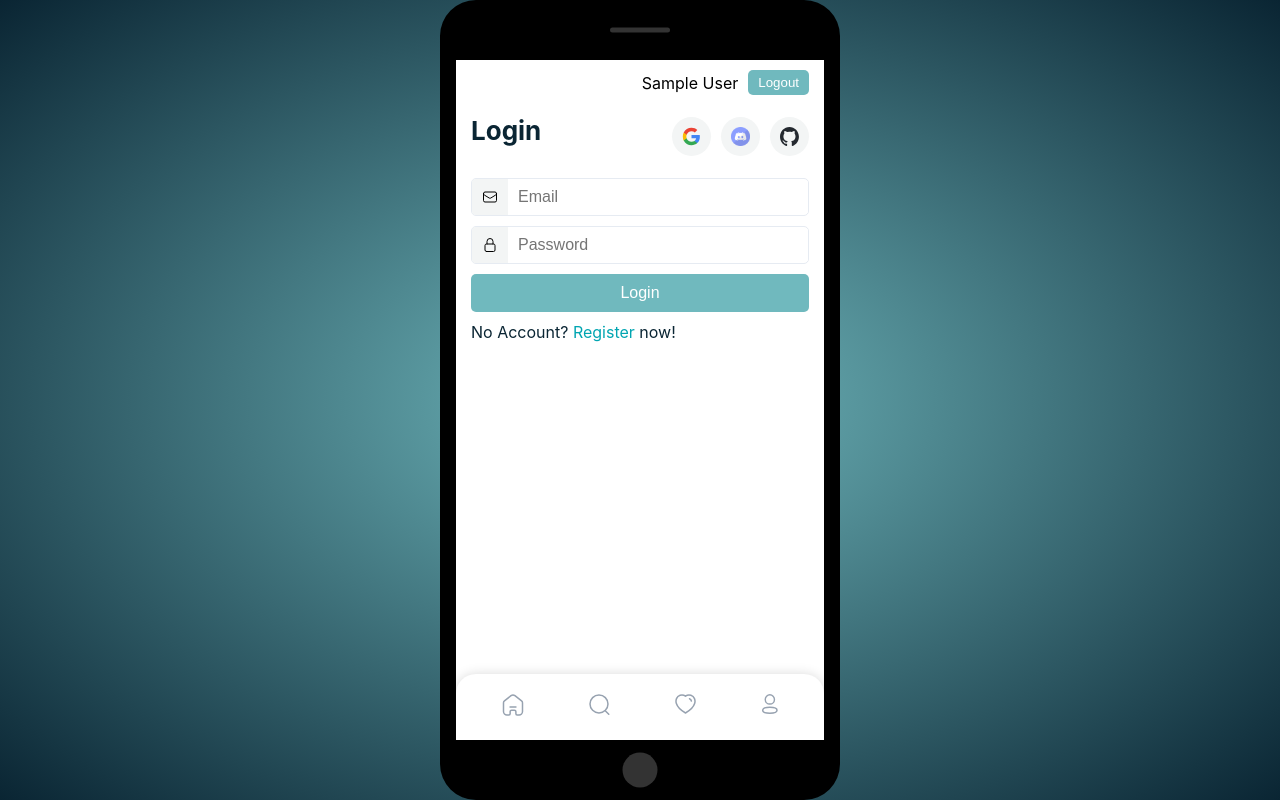
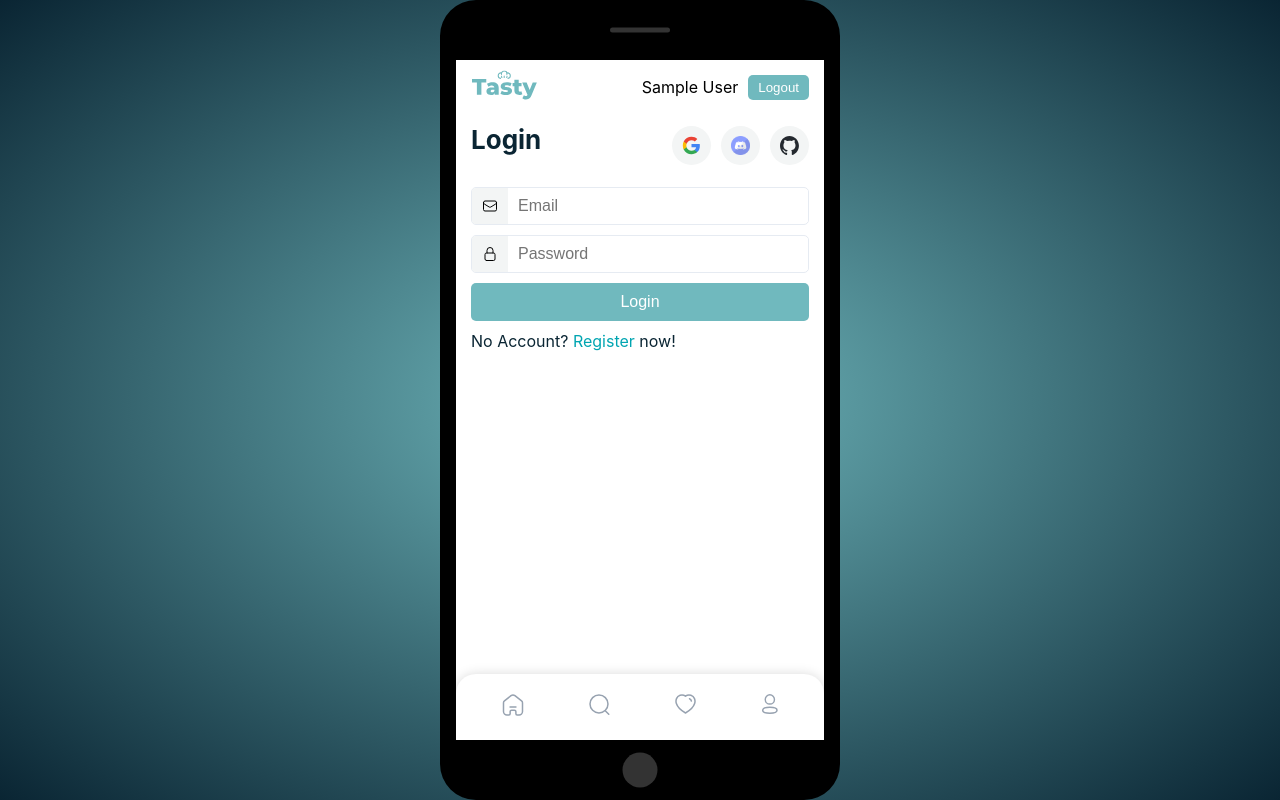
Before and after one commit to elmin-musija/tasty-next, a Next.js app: page /auth/login in a window 1280 px wide. Built offline with nearby package versions, Linux system fonts and the light colour scheme; no server answers; sample sign-in values are in the browser's storage.

Commit message:
feat: add tasty logo to header

```diff
--- a/components/header/header.js
+++ b/components/header/header.js
@@ -18,6 +18,10 @@ function Header() {
 	return (
 		<>
 			<div className={styles.header}>
+				<div>
+					<img src="/logo-blue.svg" alt="Logo" className={styles.logo} />
+				</div>
+				<div className={styles.user}>
 					{session &&
 						status === "authenticated" &&
 						router.pathname !== "/profile" && (
@@ -30,6 +34,7 @@ function Header() {
 						status !== "authenticated" && <LoginButton />}
 					{status === "authenticated" && <LogoutButton />}
 				</div>
+			</div>
 			{router.pathname !== "/auth/login" &&
 				router.pathname !== "/auth/signin" &&
 				router.pathname !== "/profile" && <Searchbar />}
--- a/components/header/header.module.css
+++ b/components/header/header.module.css
@@ -1,7 +1,19 @@
 .header {
 	display: flex;
-	justify-content: flex-end;
+	justify-content: space-between;
 	align-items: center;
 	gap: 1rem;
 	margin: 1rem var(--phonePadding) 2rem;
 }
+
+.logo {
+	height: 3rem;
+	width: auto;
+}
+
+.user {
+	display: flex;
+	align-items: center;
+	justify-content: flex-end;
+	gap: 1rem;
+}
--- a/pages/index.js
+++ b/pages/index.js
@@ -1,6 +1,5 @@
 import React, { useEffect } from "react";
 import { useRouter } from "next/router";
-import Logo from "../components/logo/logo";
 import Loader from "../components/loader/loader";
 import styles from "./index.module.css";
 import AnimatedLogo from "../components/animated-logo/animated-logo";
```
Also changed, not shown: components/logo/logo.js (deleted, +0 -11 lines), components/logo/logo.module.css (deleted), public/logo-blue.svg (added). Lines whose indentation alone changed are shown as unchanged.
